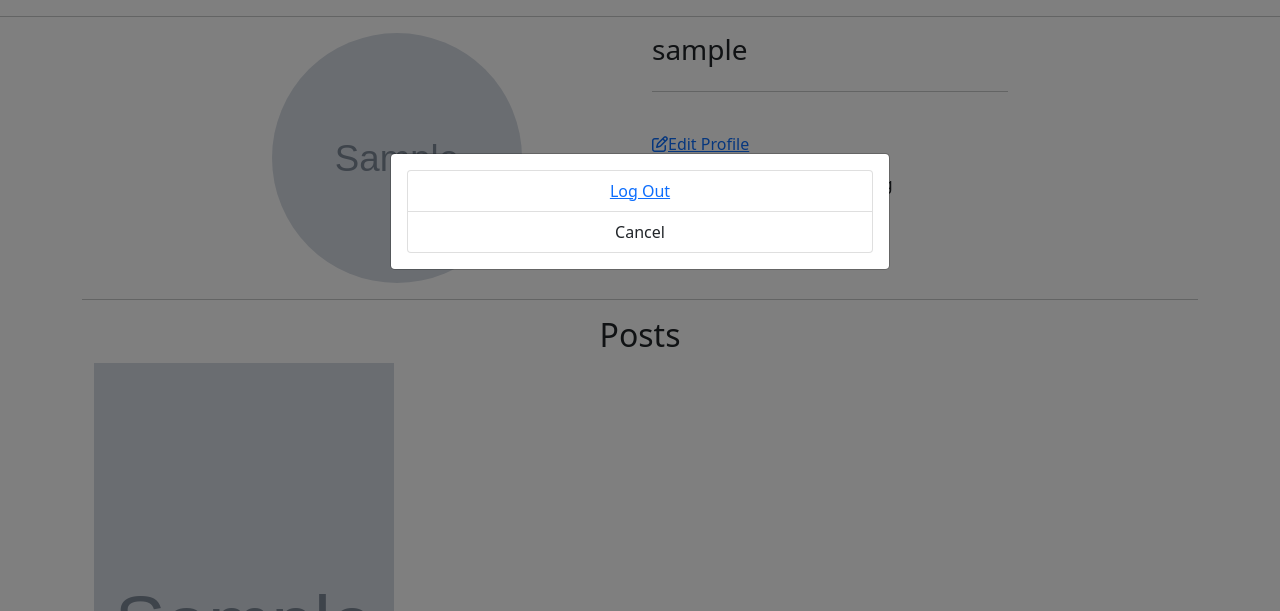
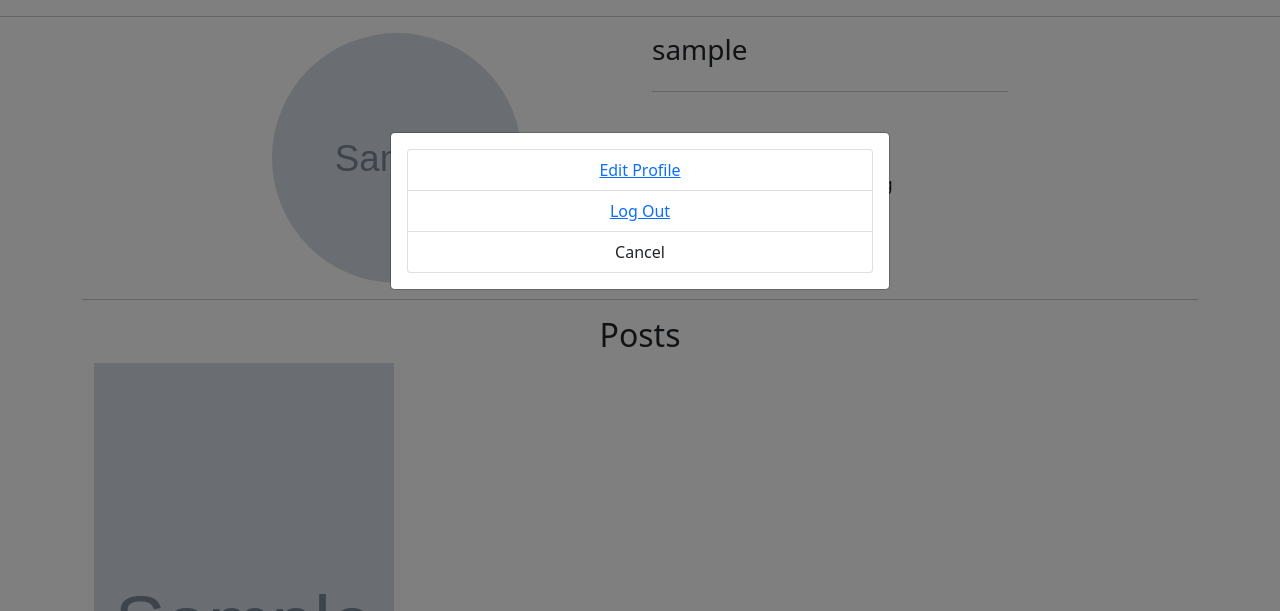
Before and after one commit to SayiaFelix/Instagram_lite, a Django app: page /profile/1 in a window 1280 px wide, after a click on "Edit Profile". Shown: the part 189-800 px from the top of the page. Run offline with Django 3.2, Linux system fonts and the light colour scheme; a user stored in the database is signed in; tables that the repository leaves empty hold one stand-in row (values such as "Sample post"); grey boxes marked "Sample" are stand-in pictures; some libraries are stand-ins or nearby versions; grey boxes are pictures that could not be loaded.

Commit message:
fixing errors in profile

```diff
--- a/instagramu/templates/insta/profile.html
+++ b/instagramu/templates/insta/profile.html
@@ -72,7 +72,7 @@
     <div class="modal-content">
       <div class="modal-body">
         <ul class="list-group">
-          {% comment %} <li class="list-group-item text-center"><a href="{% url 'add_profile' %}">Edit Profile</a></li> {% endcomment %}
+           <li class="list-group-item text-center"><a href="{% url 'add_profile' %}">Edit Profile</a></li>
           <li class="list-group-item text-center"><a href="/logout/">Log Out</a></li>
           <li class="list-group-item text-center"><a data-dismiss="modal">Cancel</a></li>
         </ul>
--- a/instagramu/urls.py
+++ b/instagramu/urls.py
@@ -10,6 +10,7 @@ urlpatterns=[
     url('^$',views.homepage, name='homepage'),
     url('like/(?P<operation>.+)/(?P<pk>\d+)',views.like, name='like'),
     url('profile/(\d+)', views.user_profile, name='profile'),
+    url('^new/profile', views.add_user_profile, name='add_profile'),
     # url(r'^search/', views.search_results, name='search_results'),
 
 ]
--- a/instagramu/views.py
+++ b/instagramu/views.py
@@ -50,3 +50,18 @@ def like(request,operation,pk):
         image.likes -= 1
         image.save()
     return redirect('homepage')
+
+
+def add_user_profile(request):
+    current_user = request.user
+    if request.method == 'POST':
+        form = NewProfileForm(request.POST, request.FILES)
+        if form.is_valid():
+            profile = form.save(commit=False)
+            profile.user = current_user
+            profile.save()
+        return redirect('homepage')
+
+    else:
+        form = NewProfileForm()
+    return render(request, 'insta/new_user_profile.html', {"form": form})
```
Also changed, not shown: instagramu/templates/insta/new_user_profile.html (added, +21 -0 lines), media/profiles/Screenshot_20200122-132308_1.jpg (added), media/profiles/status_me_status_IMG-20211207-WA0017_NuIiudD.jpg (added), media/profiles/status_me_status_IMG-20211207-WA0017_c65RVK8.jpg (added), media/profiles/status_me_status_IMG-20211207-WA0017_ldsVhlK.jpg (added).
